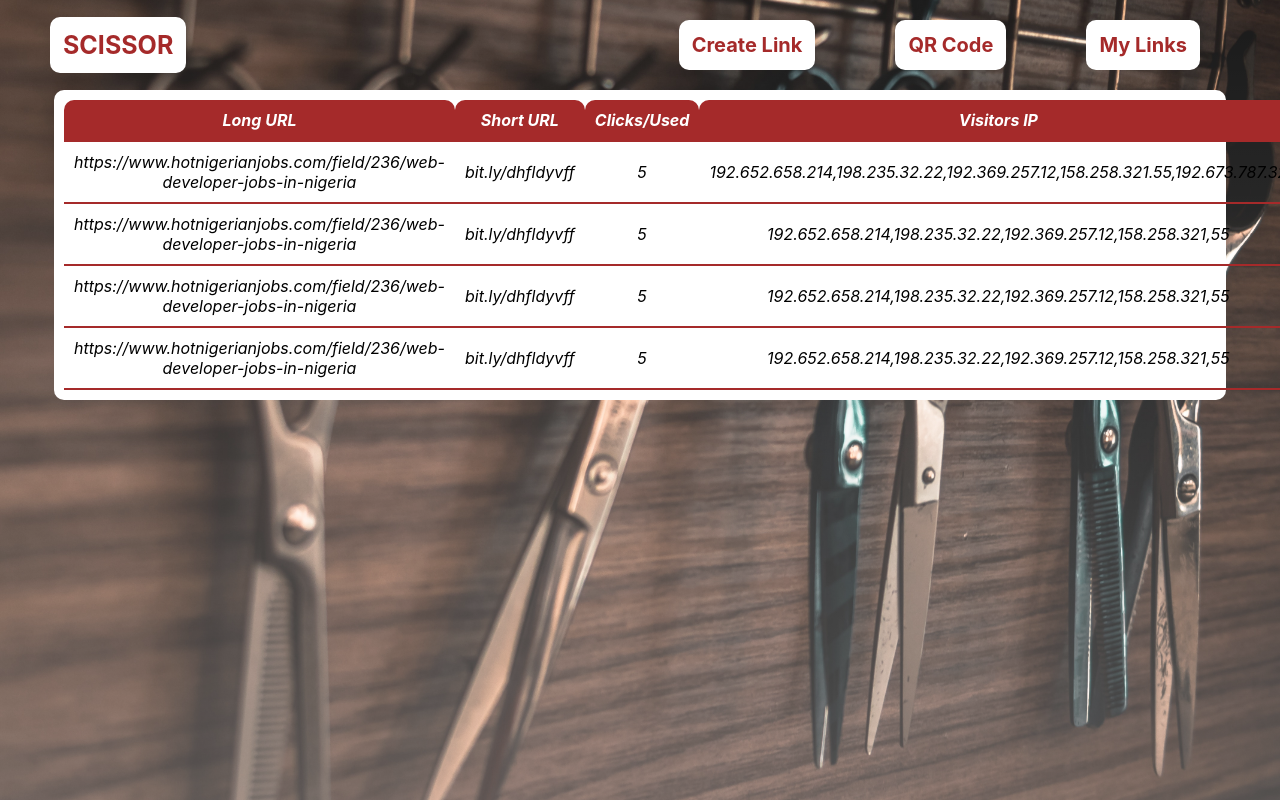
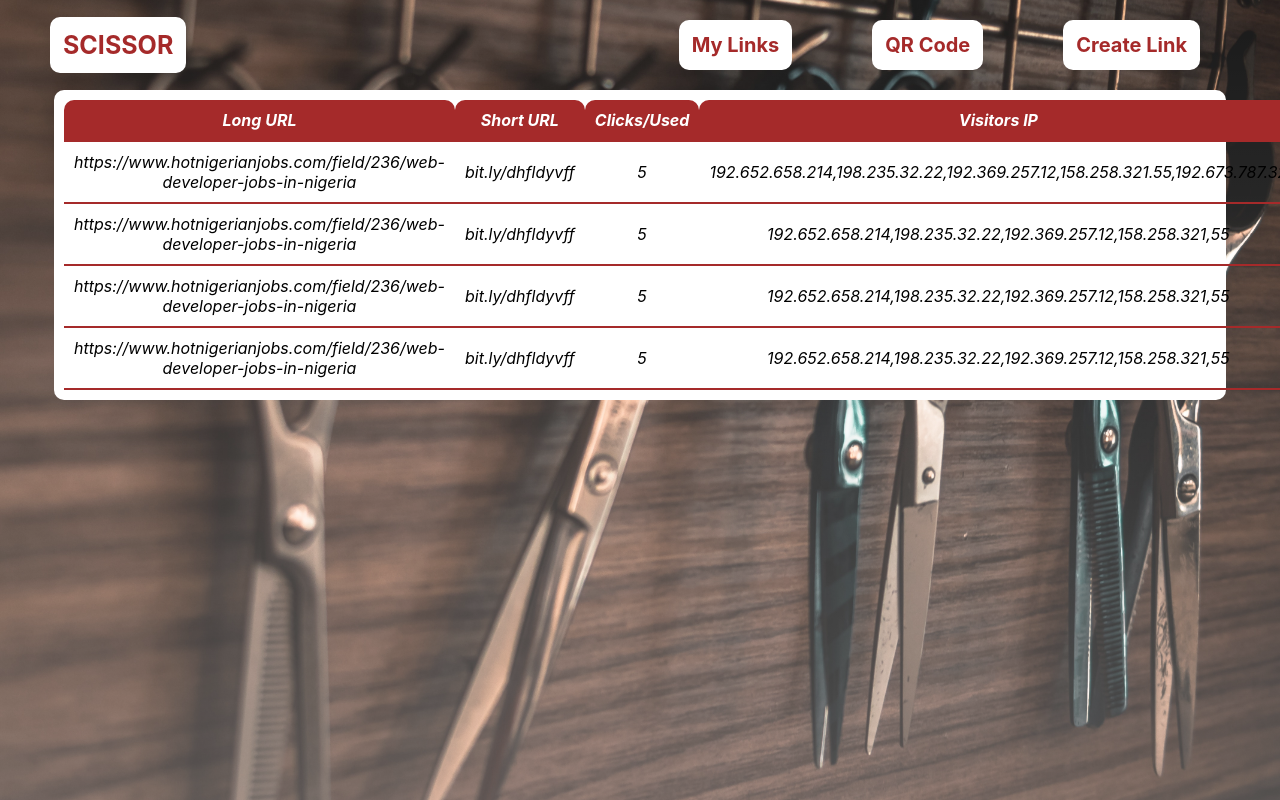
Before and after one commit to jjatuah/Scissor_URL_Shortener_Frontend, a React (Create React App) app in the folder scissor_url_shortener_frontend/: page /links in a window 1280 px wide. Shown: the top 800 px of the page. Built offline with nearby package versions, Linux system fonts and the light colour scheme.

Commit message:
completed react router dom implementation

```diff
--- a/scissor_url_shortener_frontend/src/components/nav/Nav.jsx
+++ b/scissor_url_shortener_frontend/src/components/nav/Nav.jsx
@@ -1,6 +1,7 @@
-import "./Nav.css"
+import "./Nav.css";
+import { Link } from "react-router-dom";
 
-
+//<Link className="link" to="/"><span>Homepage</span></Link>
 const Nav = () => {
   return (
     <div className="nav">
@@ -9,9 +10,9 @@ const Nav = () => {
       </div>
 
       <div className="navLinks">
-        <a href="#">Create Link</a>
-        <a href="#">QR Code</a>
-        <a href="#">My Links</a>
+        <Link to="/links">My Links</Link>
+        <Link to="/qr">QR Code</Link>
+        <Link to="/">Create Link</Link>
       </div>
     </div>
    );
```
